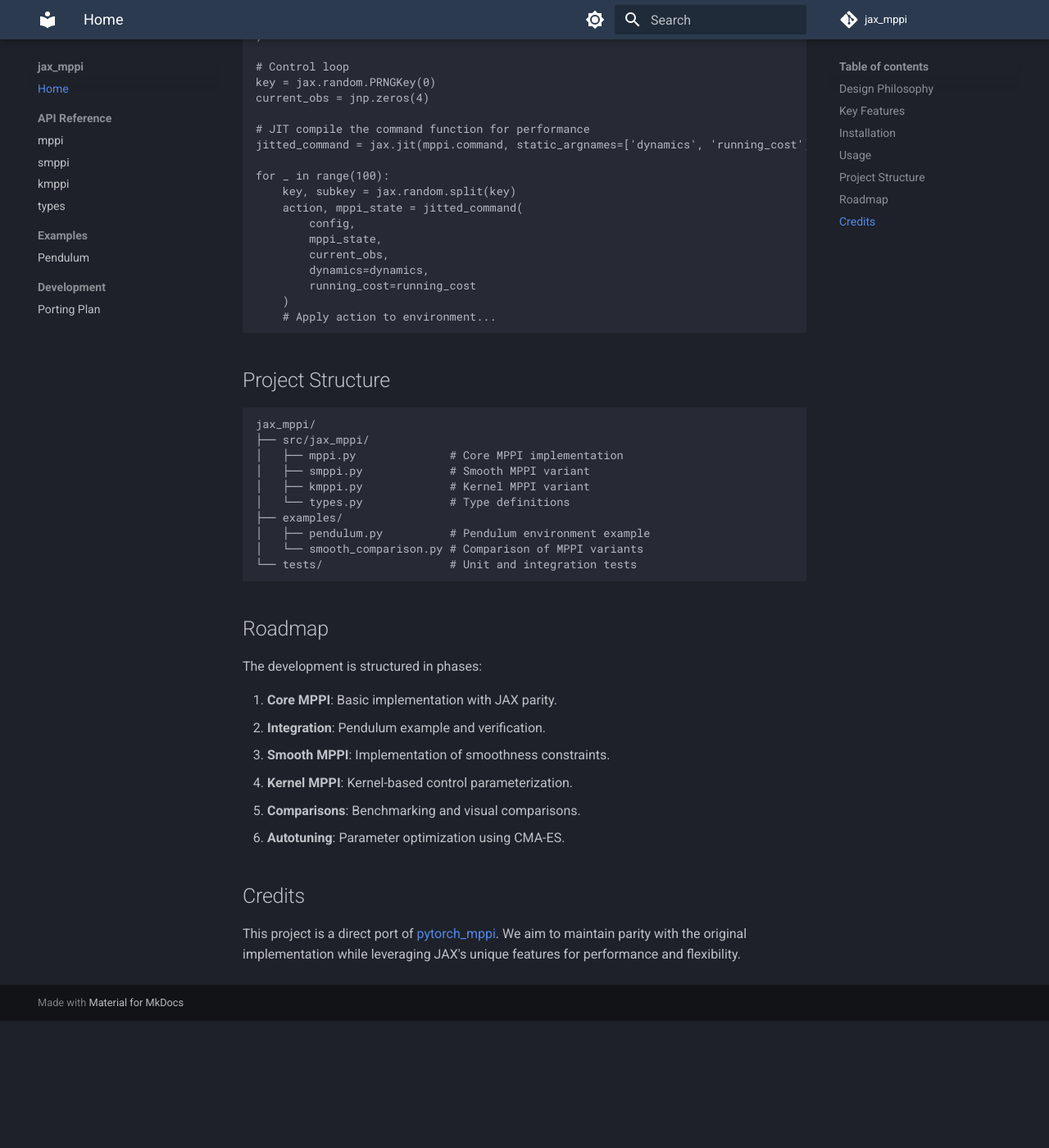
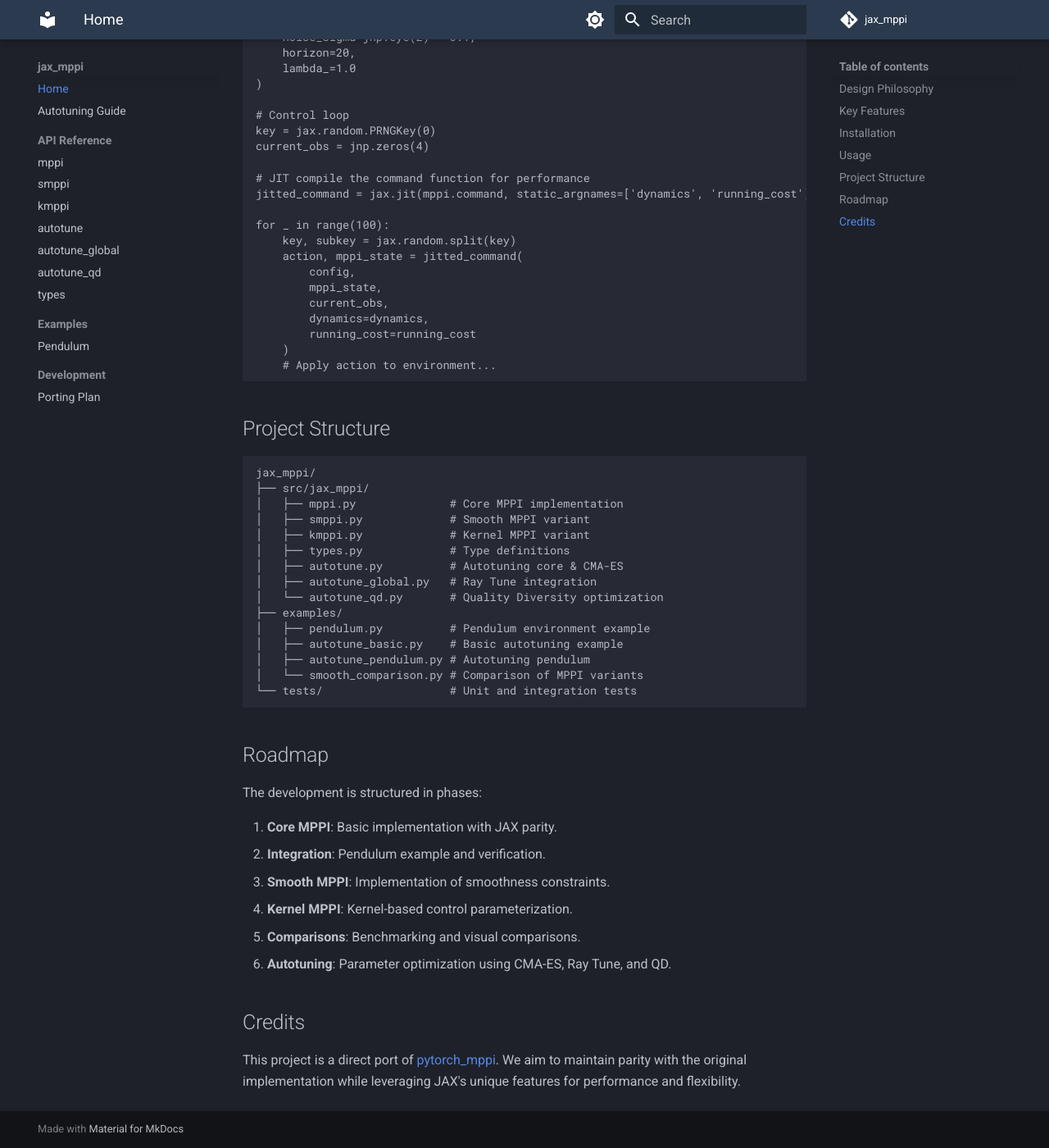
Before and after one commit to riccardo-enr/jax_mppi, an MkDocs documentation site: the page built from docs/index.md, in a window 1280 px wide and 1400 px high, scrolled down 1609 px. Shown: the whole window at 82% size. Built offline with MkDocs 1.6.1 and Material for MkDocs 9.7.7, drawn with Linux system fonts in a browser that asks for light colours; comment, search, counter and statistics services are not loaded; before the commit the page ends 2854 px from its top, so only the background shows below that; some of the changed text lies outside the part shown.

Commit message:
Update documentation with autotuning capabilities
Co-authored-by: riccardo-enr <46231415+riccardo-enr@users.noreply.github.com>

````diff
--- a/docs/index.md
+++ b/docs/index.md
@@ -20,6 +20,7 @@ This library embraces JAX's functional paradigm:
 -   **Core MPPI**: Robust implementation of the standard MPPI algorithm.
 -   **Smooth MPPI (SMPPI)**: Maintains action sequences and smoothness costs for better trajectory generation.
 -   **Kernel MPPI (KMPPI)**: Uses kernel interpolation for control points, reducing the parameter space.
+-   **Autotuning**: Built-in hyperparameter optimization using CMA-ES, Ray Tune, and Quality Diversity.
 -   **JAX Integration**:
     -   `jax.vmap` for efficient batch processing.
     -   `jax.lax.scan` for fast horizon loops.
@@ -87,9 +88,14 @@ jax_mppi/
 │   ├── mppi.py              # Core MPPI implementation
 │   ├── smppi.py             # Smooth MPPI variant
 │   ├── kmppi.py             # Kernel MPPI variant
-│   └── types.py             # Type definitions
+│   ├── types.py             # Type definitions
+│   ├── autotune.py          # Autotuning core & CMA-ES
+│   ├── autotune_global.py   # Ray Tune integration
+│   └── autotune_qd.py       # Quality Diversity optimization
 ├── examples/
 │   ├── pendulum.py          # Pendulum environment example
+│   ├── autotune_basic.py    # Basic autotuning example
+│   ├── autotune_pendulum.py # Autotuning pendulum
 │   └── smooth_comparison.py # Comparison of MPPI variants
 └── tests/                   # Unit and integration tests
 ```
@@ -103,7 +109,7 @@ The development is structured in phases:
 3.  **Smooth MPPI**: Implementation of smoothness constraints.
 4.  **Kernel MPPI**: Kernel-based control parameterization.
 5.  **Comparisons**: Benchmarking and visual comparisons.
-6.  **Autotuning**: Parameter optimization using CMA-ES.
+6.  **Autotuning**: Parameter optimization using CMA-ES, Ray Tune, and QD.
 
 ## Credits
 
--- a/mkdocs.yml
+++ b/mkdocs.yml
@@ -36,10 +36,14 @@ plugins:
 
 nav:
     - Home: index.md
+    - Autotuning Guide: autotuning.md
     - API Reference:
           - mppi: api/mppi.md
           - smppi: api/smppi.md
           - kmppi: api/kmppi.md
+          - autotune: api/autotune.md
+          - autotune_global: api/autotune_global.md
+          - autotune_qd: api/autotune_qd.md
           - types: api/types.md
     - Examples:
           - Pendulum: examples/pendulum.md
````
Also changed, not shown: README.md (+7 -2 lines), docs/api/autotune.md (added, +3 -0 lines), docs/api/autotune_global.md (added, +3 -0 lines), docs/api/autotune_qd.md (added, +3 -0 lines), docs/autotuning.md (added, +98 -0 lines).
